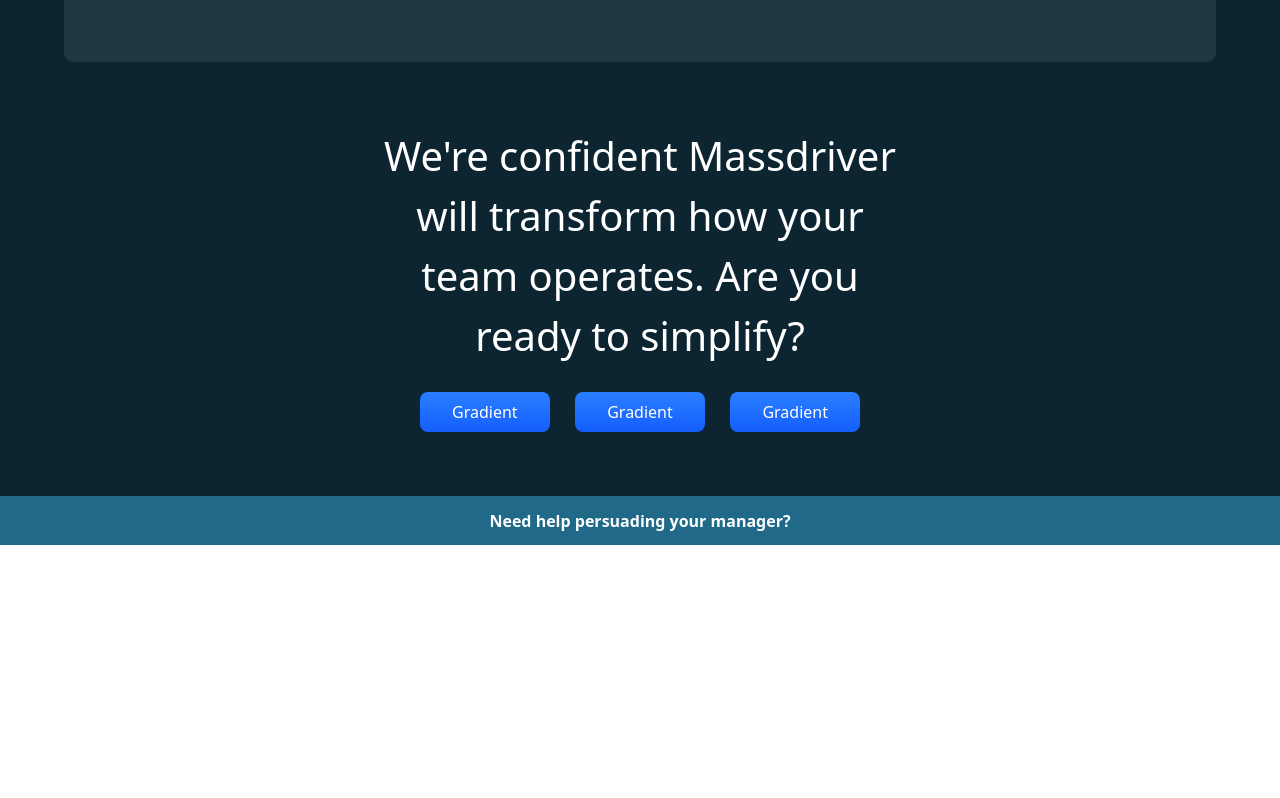
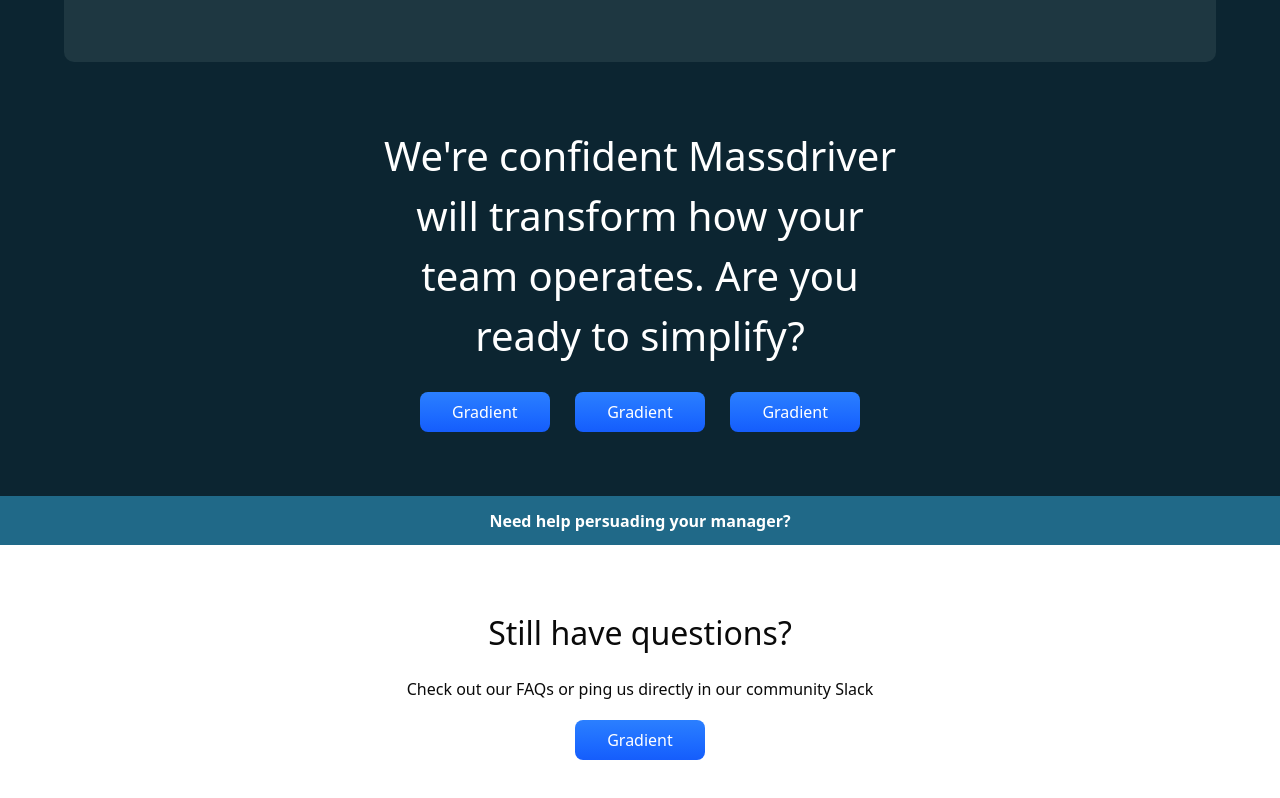
Before and after one commit to gordonzhang1/allmindai, a Next.js app: page / in a window 1280 px wide. Shown: the part 6536-7334 px from the top of the page. Before the commit the page ends 7081 px from the top, so only its background shows below. Built offline with nearby package versions, Linux system fonts and the light colour scheme.

Commit message:
feat: questionbox

```diff
--- /dev/null
+++ b/src/Question.css
@@ -0,0 +1,11 @@
+.question-con {
+  padding: 5%;
+  text-align: center;
+  display: flex;
+  flex-direction: column;
+  justify-content: center;
+  gap: 1.5vw;
+}
+.questionheader {
+  font-size: 2em;
+}
--- a/src/app/page.tsx
+++ b/src/app/page.tsx
@@ -11,6 +11,7 @@
 import Reduce from "@/components/Reduce";
 import Eng from "@/components/Eng";
 import Quote from "@/components/Quote";
+import Question from "@/components/Question";
 
 export default function Home() {
   return (
@@ -27,6 +28,7 @@
       <Reduce />
       <Eng />
       <Quote />
+      <Question />
     </>
   );
 }
--- /dev/null
+++ b/src/components/Question.tsx
@@ -0,0 +1,17 @@
+import React from "react";
+import "../../src/Question.css";
+export default function Question() {
+  return (
+    <div className="question-con">
+      <div className="questionheader">Still have questions?</div>
+      <div className="questiondesc">
+        Check out our FAQs or ping us directly in our community Slack
+      </div>
+      <div>
+        <button className="no-flex px-8 py-2 rounded-md bg-gradient-to-b from-blue-500 to-blue-600 text-white focus:ring-2 focus:ring-blue-400 hover:shadow-xl transition duration-200">
+          Gradient
+        </button>{" "}
+      </div>
+    </div>
+  );
+}
```
